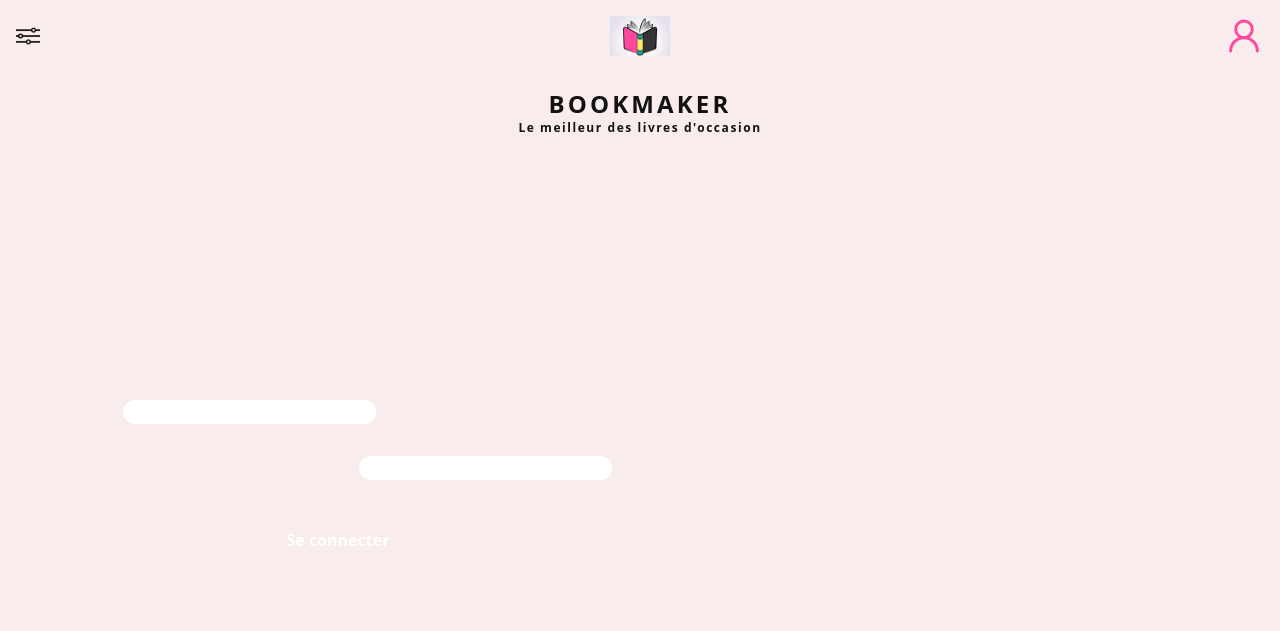
After one commit to Esteranodin/G404_TPsolo_Fil-Rouge, a PHP site: page /public/connexion.php in a window 1280 px wide. The commit adds this page. Shown: the top 631 px of the page. Run offline with PHP 8.4, Linux system fonts and the light colour scheme.

Commit message:
ADD: page de co

```diff
--- a/assets/css/output.css
+++ b/assets/css/output.css
@@ -692,44 +656,13 @@
   height: 1rem;
 }
 
-.h-\[130px\]{
-  height: 130px;
-}
-
 .h-\[260px\]{
   height: 260px;
 }
 
-.h-full{
-  height: 100%;
-}
-
-.h-20{
-  height: 5rem;
-}
-
-.h-\[\]{
-  height: ;
-}
-
-.h-\[50\%\]{
-  height: 50%;
-}
-
-.h-\[40\%\]{
-  height: 40%;
-}
-
-.h-\[30\%\]{
-  height: 30%;
-}
-
-.h-\[10\%\]{
-  height: 10%;
-}
-
-.w-20{
-  width: 5rem;
+.h-fit{
+  height: -moz-fit-content;
+  height: fit-content;
 }
 
 .w-3\/12{
@@ -764,56 +693,24 @@
   width: 260px;
 }
 
-.w-\[88\%\]{
-  width: 88%;
-}
-
-.w-full{
-  width: 100%;
-}
-
-.w-10{
-  width: 2.5rem;
-}
-
-.w-\[120px\]{
-  width: 120px;
-}
-
-.w-1\/2{
-  width: 50%;
-}
-
-.w-\[\]{
-  width: ;
-}
-
-.w-\[40\]{
-  width: 40;
-}
-
 .w-\[40\%\]{
   width: 40%;
-}
-
-.w-\[45\%\]{
-  width: 45%;
 }
 
 .w-\[50\%\]{
   width: 50%;
 }
 
-.w-\[95\]{
-  width: 95;
-}
-
-.w-\[95\%\]{
-  width: 95%;
+.w-\[88\%\]{
+  width: 88%;
 }
 
 .w-\[93\%\]{
   width: 93%;
+}
+
+.w-full{
+  width: 100%;
 }
 
 .cursor-pointer{
@@ -856,21 +749,12 @@
   gap: 1.25rem;
 }
 
-.gap-y-4{
-  row-gap: 1rem;
-}
-
-.gap-x-4{
-  -moz-column-gap: 1rem;
-       column-gap: 1rem;
+.gap-8{
+  gap: 2rem;
 }
 
 .place-self-center{
   place-self: center;
-}
-
-.self-center{
-  align-self: center;
 }
 
 .rounded-3xl{
@@ -893,17 +777,20 @@
   border-radius: 0.375rem;
 }
 
-.rounded-s-lg{
-  border-start-start-radius: 0.5rem;
-  border-end-start-radius: 0.5rem;
+.rounded-sm{
+  border-radius: 0.125rem;
+}
+
+.rounded-xl{
+  border-radius: 0.75rem;
+}
+
+.rounded-br-lg{
+  border-bottom-right-radius: 0.5rem;
 }
 
 .rounded-tl-lg{
   border-top-left-radius: 0.5rem;
-}
-
-.rounded-br-lg{
-  border-bottom-right-radius: 0.5rem;
 }
 
 .border-2{
@@ -963,33 +854,13 @@
   background-color: rgba(0, 0, 0, 0.25);
 }
 
-.bg-primary-yellow{
-  --tw-bg-opacity: 1;
-  background-color: hsl(53 100 70 / var(--tw-bg-opacity, 1));
-}
-
-.bg-primary-blue{
-  --tw-bg-opacity: 1;
-  background-color: hsl(176 67 40 / var(--tw-bg-opacity, 1));
-}
-
-.bg-primary-pink\/15{
-  background-color: hsl(332 100 64 / 0.15);
-}
-
-.object-contain{
-  -o-object-fit: contain;
-     object-fit: contain;
-}
-
 .object-cover{
   -o-object-fit: cover;
      object-fit: cover;
 }
 
-.object-fill{
-  -o-object-fit: fill;
-     object-fit: fill;
+.p-16{
+  padding: 4rem;
 }
 
 .p-3{
@@ -1004,18 +875,9 @@
   padding: 1.5rem;
 }
 
-.p-2{
-  padding: 0.5rem;
-}
-
-.px-4{
-  padding-left: 1rem;
-  padding-right: 1rem;
-}
-
-.py-2{
-  padding-top: 0.5rem;
-  padding-bottom: 0.5rem;
+.px-2{
+  padding-left: 0.5rem;
+  padding-right: 0.5rem;
 }
 
 .px-6{
@@ -1028,12 +890,21 @@
   padding-bottom: 0.25rem;
 }
 
+.py-4{
+  padding-top: 1rem;
+  padding-bottom: 1rem;
+}
+
 .pb-10{
   padding-bottom: 2.5rem;
 }
 
 .pb-2{
   padding-bottom: 0.5rem;
+}
+
+.pl-2{
+  padding-left: 0.5rem;
 }
 
 .pl-4{
@@ -1123,6 +990,11 @@
 .text-primary-pink{
   --tw-text-opacity: 1;
   color: hsl(332 100 64 / var(--tw-text-opacity, 1));
+}
+
+.text-white{
+  --tw-text-opacity: 1;
+  color: rgb(255 255 255 / var(--tw-text-opacity, 1));
 }
 
 .placeholder-primary-grey::-moz-placeholder{
--- a/public/components/header.php
+++ b/public/components/header.php
@@ -1,25 +1,39 @@
-<!-- <?php
-session_start();
+<?php
+// session_start();
 
 // Pour chemin absolu
-$basePath = rtrim(dirname($_SERVER['PHP_SELF']), '/');
-?> -->
+// $basePath = $_SERVER['DOCUMENT_ROOT'] . '/wamp_G404/G404_TPsolo_Fil-Rouge';
+
+
+?>
 
 <header class="flex flex-col">
 
 <nav class="w-full flex p-4 justify-between">
-            <div class="flex w-3/12 gap-4">
-                <img class="w-8 " src="./assets/src/menu_burger.svg" alt="Icone d'un menu burger fermé">
-                <img class="w-6" src="./assets/src/slider.png" alt="Icone de barres de slide pour lister les catégories">
+    <div class="flex w-3/12 gap-4 items-center">
+
+        <img class="w-8 cursor-pointer lg:hidden" id="burgerIcon" src="../assets/src/menu_burger.svg" alt="Icone d'un menu burger"></a>
+        <div class=" hidden flex-col gap-4 pt-20 font-title font-medium absolute top-0 left-0 bottom-0 bg-neutral-grey p-6 rounded-lg shadow-md lg:hidden" id="menuBurger">
+
+            <img class="w-8 cursor-pointer absolute top-4 right-4" id="closeIcon" src="../assets/src/close_icon.svg" alt="Icône de fermeture" />
+
+            <a class="" href="">Mon compte</a>
+            <a href="">Blabla</a>
+            <a href="">bip bip</a>
         </div>
 
-            <a href="./index.php" class="w-6/12 flex justify-center">
-                <img class="h-10 self-center" src="./assets/src/logo.jpg" alt="Image du logo de l'entreprise Bookmaker">
+        <a href="">
+            <img class="w-6" src="../assets/src/slider.png" alt="Icone de barres de slide pour lister les catégories"></a>
+    </div>
+
+    <a href="../index.php" class="w-6/12 flex justify-center">
+        <img class="h-10" src="../assets/src/logo.jpg" alt="Image du logo de l'entreprise Bookmaker">
     </a>
 
-            <div class="w-3/12 flex justify-end">
-                <img src="./assets/src/user-round.svg" alt="Icone de connexion">
-            </div>
+        <a class="w-3/12 flex justify-end" href="./public/connexion.php">
+       <img src="../assets/src/user-round.svg" alt="Icone de connexion">
+       </a>
+
 
 </nav>
 
--- /dev/null
+++ b/public/components/htmlStart.php
@@ -0,0 +1,11 @@
+<!DOCTYPE html>
+<html lang="fr">
+
+<head>
+    <meta charset="UTF-8">
+    <meta name="viewport" content="width=device-width, initial-scale=1.0">
+    <title>BOOKMAKER</title>
+    <link rel="stylesheet" href="../assets/css/output.css">
+
+    <script defer src="../assets/js/menu_burger.js"></script>
+</head>
--- /dev/null
+++ b/public/connexion.php
@@ -0,0 +1,46 @@
+<?php
+
+require_once("./components/htmlStart.php");
+require_once("./components/header.php");
+
+?>
+
+
+<body class="bg-neutral-white text-paragraph font-body">
+
+
+    <main>
+
+        <h2 class="text-2xl text-neutral-white font-bold text-center my-16">Connexion</h2>
+
+        <div class="flex p-16 font-semibold text-neutral-white rounded-sm ">
+            <form action="../process/process_connexion.php" method="post" class="flex flex-col gap-8">
+
+                <div class="flex gap-4">
+                    <label for="mail">Mail :</label>
+                    <input class="rounded-xl pl-2 text-primary-grey-dark" type="text" id="mail" name="mail" required />
+                </div>
+
+                <div class="flex gap-4">
+                    <label for="password">Password (8 caractères minimum) :</label>
+                    <input class="rounded-xl pl-2 text-primary-grey-dark" type="password" id="password" name="password" minlength="8" required />
+                </div>
+
+
+                <input  type="submit" value="Se connecter" class="bg-primary-accent flex h-fit text-white px-2 py-4 cursor-pointer rounded-xl"/>
+
+            </form>
+        </div>
+
+    </main>
+    <footer>
+
+    </footer>
+
+
+
+
+
+</body>
+
+</html>
```
Also changed, not shown: other parts of assets/css/output.css (+24 -68 lines), index.php (+4 -3 lines), memo.txt (+6 -2 lines), utils/sanitize.php (deleted, +0 -8 lines), assets/js/connexion.js (deleted), assets/js/menu_burger.js (line endings or trailing spaces), public/account.php (deleted). Lines whose indentation alone changed are shown as unchanged.
